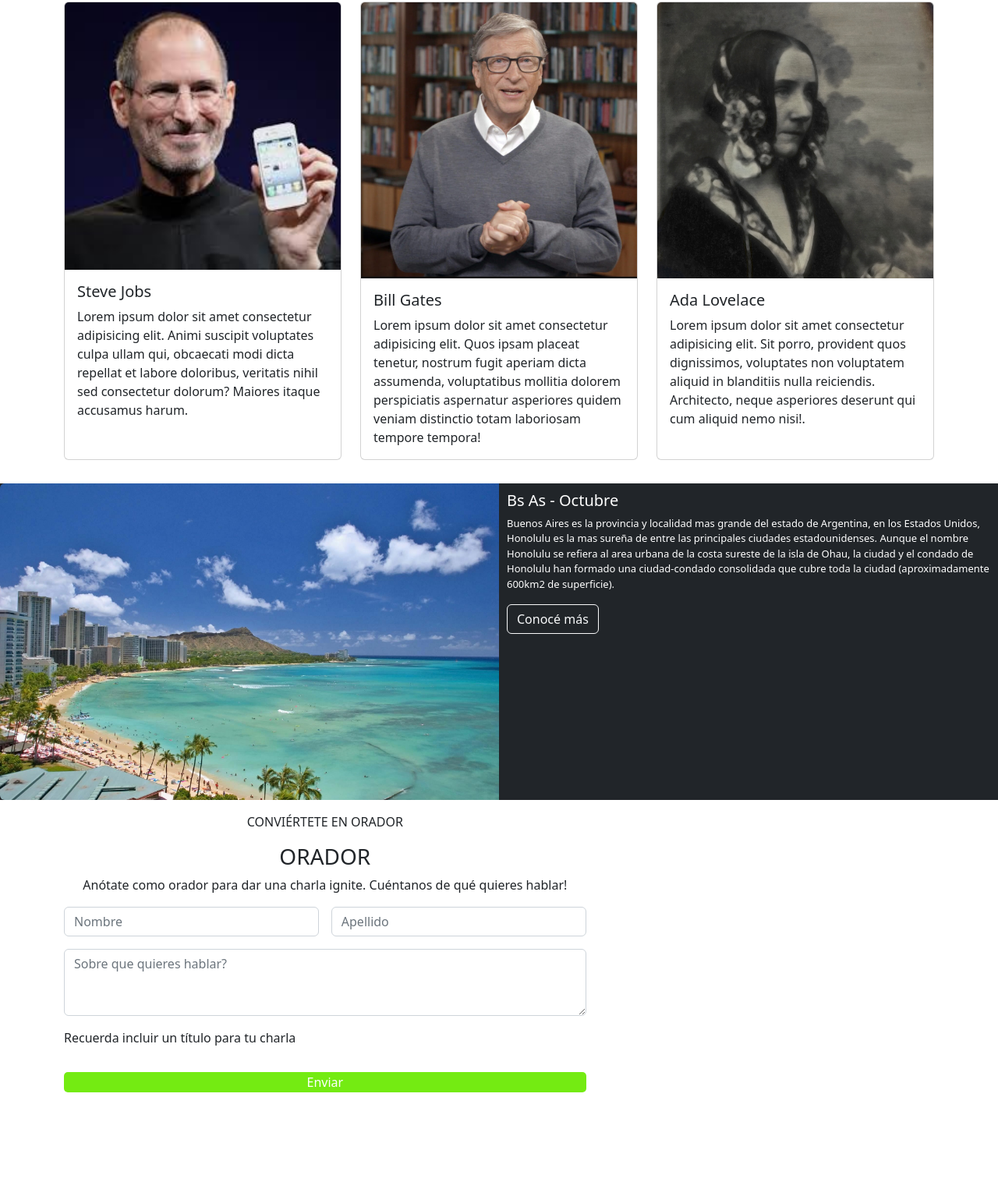
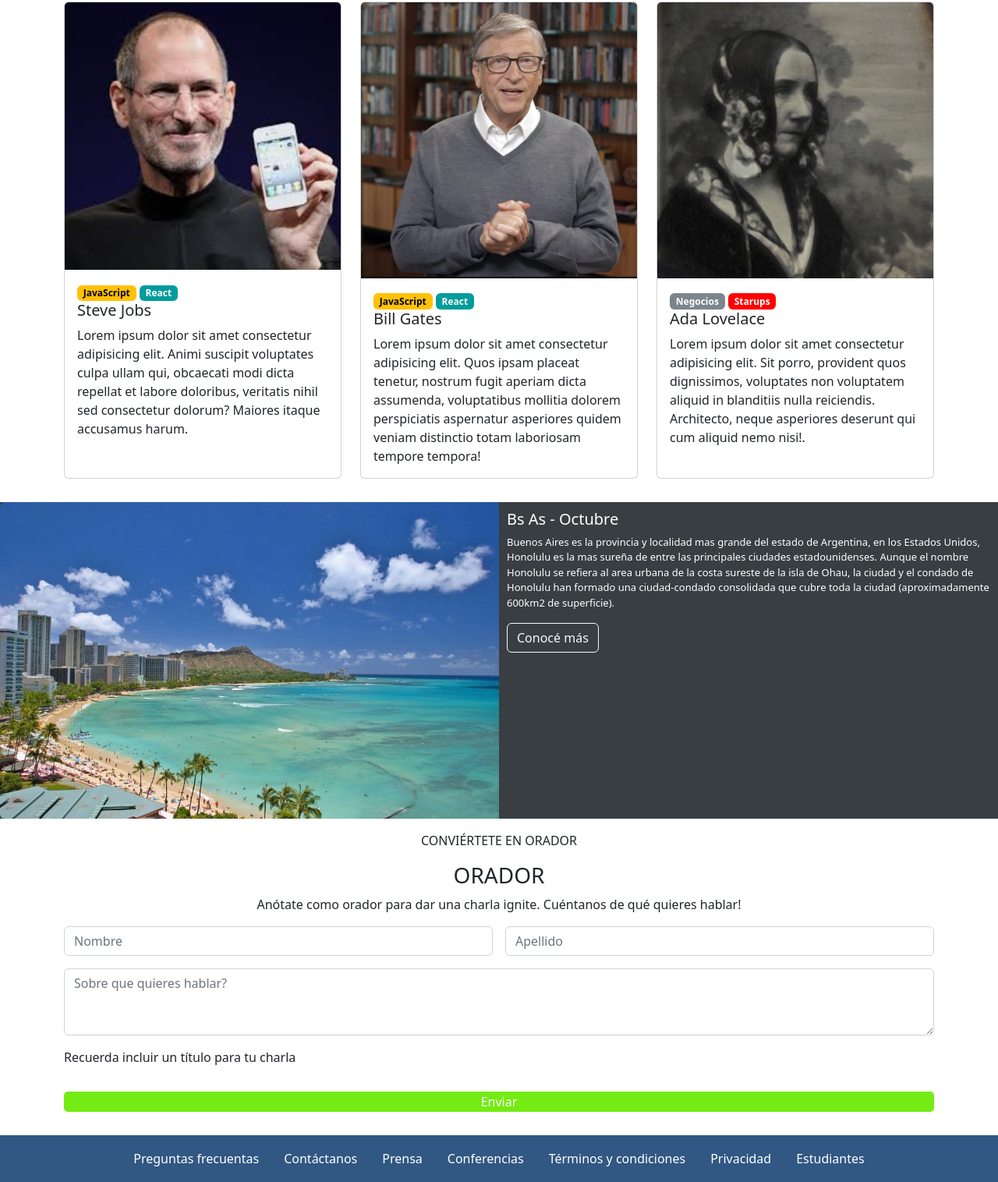
Before and after one commit to jpformento94/Bootstrap, a plain HTML site: page index.html in a window 1280 px wide. Shown: the part 1107-2623 px from the top of the page at 78% size. Before the commit the page ends 2508 px from the top, so only its background shows below. Drawn offline with nearby package versions, Linux system fonts and the light colour scheme.

Commit message:
terminado

```diff
--- a/css/styles.css
+++ b/css/styles.css
@@ -1,3 +1,7 @@
+.carousel-caption {
+    margin-bottom: 150px;
+}
+
 .card-lugares{
    margin-top: 30px;
 }
@@ -8,13 +12,39 @@
     font-size: small;
 }
 
-.container__form{
-    width: 60%;
-}
-
 .button__form{
     color: #fff;
     border-radius: 5px;
     border: 0px;
     background-color: rgb(116, 235, 18);
 }
+
+#navbar {
+    background-color: #383e42;
+}
+
+#lugar{
+    background-color: #383e42;
+}
+
+footer {
+    margin-top: 30px;
+    padding: 10px;
+    background-color: #315783;
+}
+
+#footer_navbar a {
+    color: #fff;
+}
+
+#span_react {
+    background-color: rgb(0, 156, 156);
+}
+
+#span_negocios {
+    background-color: #7c858b;
+}
+
+#span_startups {
+    background-color: red;
+}
--- a/index.html
+++ b/index.html
@@ -12,7 +12,7 @@
 <body>
     <header>
         <!-- navbar -->
-        <nav class="navbar navbar-expand-sm navbar-dark bg-dark">
+        <nav id="navbar" class="navbar navbar-expand-sm navbar-dark">
             <div class="container-fluid">
 
                 <!-- logo -->
@@ -23,16 +23,16 @@
                 <!-- links -->
                 <ul class="navbar-nav">
                     <li class="nav-item">
-                        <a class="nav-link active" aria-current="page" href="#">La conferencia</a>
+                        <a class="nav-link active" aria-current="page" href="#conferencia">La conferencia</a>
                     </li>
                     <li class="nav-item">
-                      <a class="nav-link" href="#">Los oradores</a>
+                      <a class="nav-link" href="#oradores">Los oradores</a>
                     </li>
                     <li class="nav-item">
-                      <a class="nav-link" href="#">El lugar y la fecha</a>
+                      <a class="nav-link" href="#lugar">El lugar y la fecha</a>
                     </li>
                     <li class="nav-item">
-                      <a class="nav-link">Coviértete en orador</a>
+                      <a class="nav-link" href="#oradores">Coviértete en orador</a>
                     </li>
                     <li class="nav-item">
                         <a class="nav-link text-success">Comprar tickets</a>
@@ -43,7 +43,7 @@
     </header>
 
     <!-- carrusel -->
-    <div id="carouselExampleCaptions" class="carousel slide" data-bs-ride="carousel">
+    <div id="conferencia" class="carousel slide" data-bs-ride="carousel">
         <div class="carousel-inner">
             <div class="carousel-item active">
                 <img src="/images/hawaii.jpg" class="d-block w-100" alt="imagen de buenos aires">
@@ -54,7 +54,7 @@
             <div class="carousel-item">
                 <img src="/images/hawaii3.jpg" class="d-block w-100" alt="imagen de buenos aires">
             </div>
-            <div class="carousel-caption d-none d-md-block">
+            <div class="carousel-caption">
                 <h2 class="text-end">Conf Bs As</h2>
                 <p class="text-end">Bs As llega por primera vez a Argentina. Un evento para compartir con</p>
                 <p class="text-end">nuestra comunidad el conocimiento y experiencia de los expertos que</p>
@@ -71,14 +71,16 @@
     </div>
 
     <!-- cards group -->
-    <div class="container">
+    <div id="oradores" class="container">
         <p class="text-center">CONOCE A LOS</p>
         <h3 class="text-center">ORADORES</h3>
         <div class="row row-cols-1 row-cols-md-3 g-4">
             <div class="col">
               <div class="card h-100">
-                <img src="/images/steve.jpg" class="card-img-top" alt="...">
+                <img src="/images/steve.jpg" class="card-img-top" alt="steve jobs">
                 <div class="card-body">
+                  <span class="badge text-bg-warning">JavaScript</span>
+                  <span id="span_react" class="badge">React</span>
                   <h5 class="card-title">Steve Jobs</h5>
                   <p class="card-text">Lorem ipsum dolor sit amet consectetur adipisicing elit. Animi suscipit voluptates culpa ullam qui, obcaecati modi dicta repellat et labore doloribus, veritatis nihil sed consectetur dolorum? Maiores itaque accusamus harum.</p>
                 </div>
@@ -86,8 +88,10 @@
             </div>
             <div class="col">
               <div class="card h-100">
-                <img src="/images/bill.jpg" class="card-img-top" alt="...">
+                <img src="/images/bill.jpg" class="card-img-top" alt="bill gates">
                 <div class="card-body">
+                  <span class="badge text-bg-warning">JavaScript</span>
+                  <span id="span_react" class="badge">React</span>
                   <h5 class="card-title">Bill Gates</h5>
                   <p class="card-text">Lorem ipsum dolor sit amet consectetur adipisicing elit. Quos ipsam placeat tenetur, nostrum fugit aperiam dicta assumenda, voluptatibus mollitia dolorem perspiciatis aspernatur asperiores quidem veniam distinctio totam laboriosam tempore tempora!</p>
                 </div>
@@ -95,8 +99,10 @@
             </div>
             <div class="col">
               <div class="card h-100">
-                <img src="/images/ada.jpeg" class="card-img-top" alt="...">
+                <img src="/images/ada.jpeg" class="card-img-top" alt="ada lovelace">
                 <div class="card-body">
+                  <span id="span_negocios" class="badge">Negocios</span>
+                  <span id="span_startups" class="badge">Starups</span>
                   <h5 class="card-title">Ada Lovelace</h5>
                   <p class="card-text">Lorem ipsum dolor sit amet consectetur adipisicing elit. Sit porro, provident quos dignissimos, voluptates non voluptatem aliquid in blanditiis nulla reiciendis. Architecto, neque asperiores deserunt qui cum aliquid nemo nisi!.</p>
                 </div>
@@ -106,7 +112,7 @@
     </div>
 
     <!-- card title -->
-    <div class="card-lugares mb-3 bg-dark" >
+    <div id="lugar" class="card-lugares mb-3" >
         <div class="row g-0">
           <div class="col-md-6">
             <img src="/images/honolulu.jpg" class="img-fluid rounded-start" alt="honolulu">
@@ -127,7 +133,7 @@
 
 
     <!-- form -->
-    <div class="container">
+    <div id="formulario" class="container">
       <div class="container__form">
         <p class="text-center">CONVIÉRTETE EN ORADOR</p>
         <h3 class="text-center">ORADOR</h3>
@@ -152,6 +158,33 @@
 
       </div>
     </div>
+
+    <footer>
+      <ul id="footer_navbar" class="nav justify-content-center">
+        <li class="nav-item">
+          <a class="nav-link" href="#">Preguntas frecuentas</a>
+        </li>
+        <li class="nav-item">
+          <a class="nav-link" href="#">Contáctanos</a>
+        </li>
+        <li class="nav-item">
+          <a class="nav-link" href="#">Prensa</a>
+        </li>
+        <li class="nav-item">
+          <a class="nav-link" href="#">Conferencias</a>
+        </li>
+        <li class="nav-item">
+          <a class="nav-link" href="#">Términos y condiciones</a>
+        </li>
+        <li class="nav-item">
+          <a class="nav-link" href="#">Privacidad</a>
+        </li>
+        <li class="nav-item">
+          <a class="nav-link" href="#">Estudiantes</a>
+        </li>
+      </ul>
+    </footer>
+
     <!-- JavaScript Bundle with Popper -->
     <script src="https://cdn.jsdelivr.net/npm/bootstrap@5.2.1/dist/js/bootstrap.bundle.min.js" integrity="sha384-u1OknCvxWvY5kfmNBILK2hRnQC3Pr17a+RTT6rIHI7NnikvbZlHgTPOOmMi466C8" crossorigin="anonymous"></script>
 </body>
```
